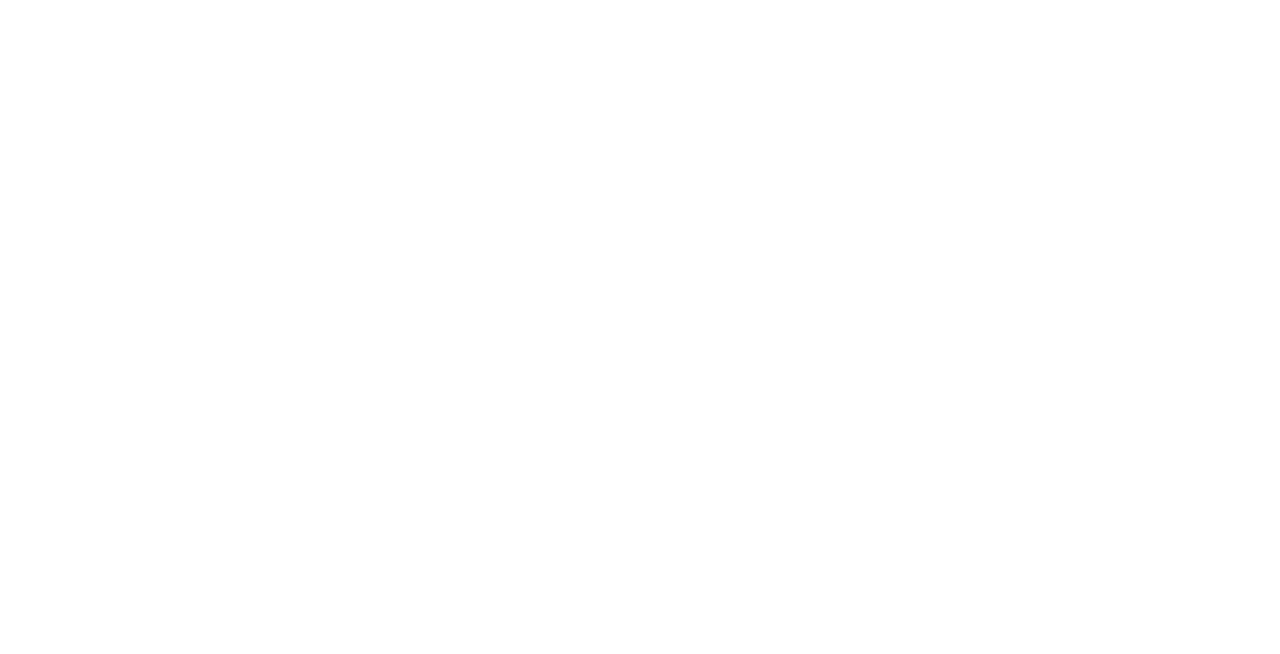
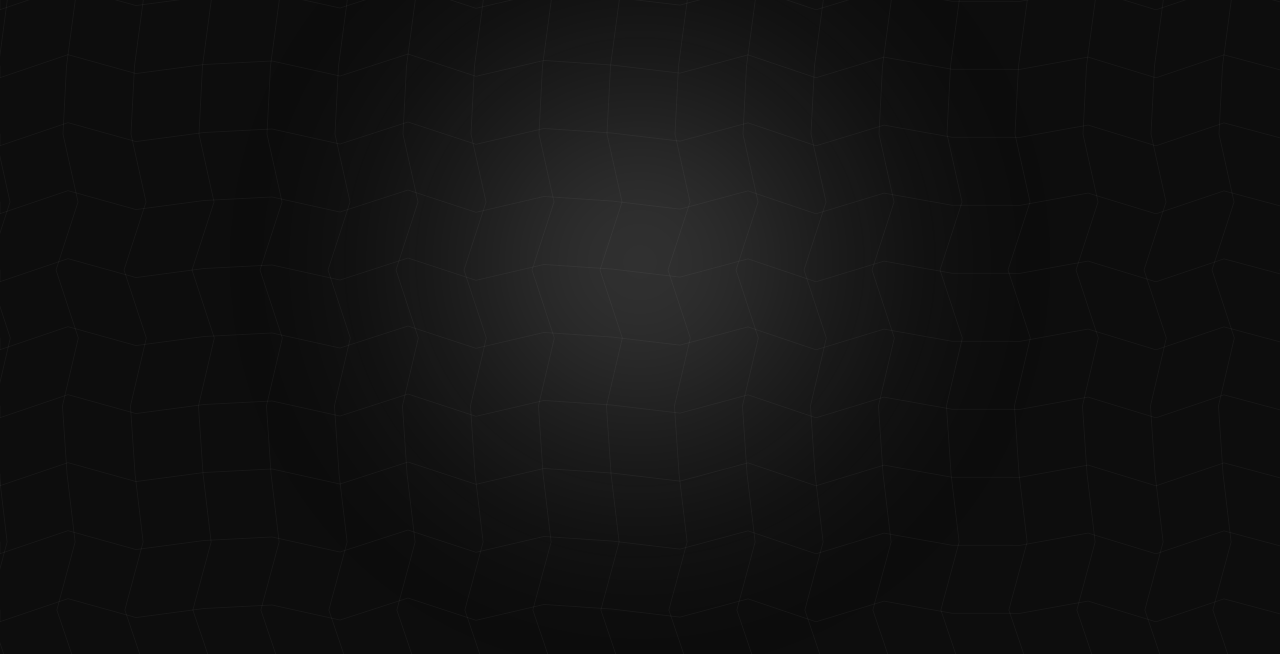
Before and after one commit to MontGovia/montgovia.github.io, a Next.js app: page / in a window 1280 px wide. Shown: the part 138-792 px from the top of the page. Built offline with nearby package versions, Linux system fonts and the light colour scheme.

Commit message:
feat: implement animated background effects with AnimatedGrid and GlowingBlob components

```diff
--- a/src/app/globals.css
+++ b/src/app/globals.css
@@ -1,9 +1,9 @@
 @import "tailwindcss";
 
 :root {
-
+    --primary: #0d0d0d;
 }
 
 @theme inline {
-
+    --color-primary: var(--primary);
 }
--- a/src/app/layout.tsx
+++ b/src/app/layout.tsx
@@ -18,7 +18,7 @@
     openGraph: {
         title: "MontGovia",
         description: "Somos Montgovia, un dúo que combina distintas habilidades para crear soluciones y proyectos útiles para empresas e individuos.",
-        url: "https://montgovia.com",
+        url: "https://montgovia.online",
         siteName: "MontGovia",
         images: [
             {
@@ -41,7 +41,7 @@
     return (
         <html lang="en">
             <body
-                    className={`${roboto.variable} antialiased`}
+                className={`${roboto.variable} antialiased bg-primary`}
             >
                 {children}
             </body>
--- a/src/app/page.tsx
+++ b/src/app/page.tsx
@@ -1,9 +1,22 @@
-import Image from "next/image";
+"use client"
+
+import AnimatedGrid from "@/components/ui/AnimatedGrid";
+import GlowingBlob from "@/components/ui/GlowingBlob";
+import { useIsDesktop } from "@/hooks/DeviceDetector";
 
 export default function Home() {
+    const isDesktop = useIsDesktop(false);
     return (
-        <main className="flex flex-col items-center w-full min-h-screen text-white bg-primary">
+        <div className="w-full min-h-screen">
 
-        </main>
+            {/* Content */}
+            <main className="flex flex-col items-center text-white">
+
+            </main>
+
+            {/* Background Effects */}
+            {isDesktop && <GlowingBlob />}
+            <AnimatedGrid />
+        </div>
     );
 }
--- /dev/null
+++ b/src/components/ui/AnimatedGrid.tsx
@@ -0,0 +1,104 @@
+"use client"
+import { useEffect, useRef } from "react";
+
+export default function AnimatedGrid() {
+    const canvasRef = useRef<HTMLCanvasElement | null>(null);
+
+    useEffect(() => {
+        const canvas = canvasRef.current;
+        if (!canvas) return;
+        const ctx = canvas.getContext("2d");
+        if (!ctx) return;
+
+        const dpr = Math.max(1, window.devicePixelRatio || 1);
+        let width = 0;
+        let height = 0;
+        let raf = 0;
+        const start = performance.now();
+
+        const config = {
+            spacing: 68,
+            amplitude: 12,
+            speed: 0.0018,
+            color: "rgba(255,255,255,0.045)",
+            strokeWidth: 1,
+        };
+
+        function resize() {
+            const w = window.innerWidth;
+            const h = window.innerHeight;
+            if (w === width && h === height) return;
+            width = w;
+            height = h;
+
+            if (canvas && ctx) {
+                canvas.style.width = `${width}px`;
+                canvas.style.height = `${height}px`;
+                canvas.width = Math.floor(w * dpr);
+                canvas.height = Math.floor(h * dpr);
+
+                ctx.setTransform(dpr, 0, 0, dpr, 0, 0); // draw in CSS pixels
+            }
+        }
+
+        function draw(now: number) {
+            const time = now - start;
+
+            if (ctx) {
+                ctx.clearRect(0, 0, width, height); // clear whole canvas
+                ctx.lineWidth = config.strokeWidth;
+                ctx.strokeStyle = config.color;
+                ctx.lineCap = "round";
+
+                // X lines
+                for (let y = 0; y < height + config.spacing; y += config.spacing) {
+                    ctx.beginPath();
+                    ctx.moveTo(0, y);
+                    for (let x = 0; x < width + config.spacing; x += config.spacing) {
+                        const offsetY = Math.sin((x * 0.5 + time * config.speed)) * config.amplitude;
+                        ctx.lineTo(x, y + offsetY);
+                    }
+                    ctx.stroke();
+                }
+
+                // Y lines
+                for (let x = 0; x < width + config.spacing; x += config.spacing) {
+                    ctx.beginPath();
+                    ctx.moveTo(x, 0);
+                    for (let y = 0; y < height + config.spacing; y += config.spacing) {
+                        const offsetX = Math.sin((y * 0.5 + time * config.speed)) * config.amplitude;
+                        ctx.lineTo(x + offsetX, y);
+                    }
+                    ctx.stroke();
+                }
+            }
+
+            raf = requestAnimationFrame(draw);
+        }
+
+        // Resize Listener
+        const ro = typeof ResizeObserver !== "undefined"
+            ? new ResizeObserver(resize)
+            : null;
+        ro?.observe(document.body);
+
+        // Initial call
+        resize();
+        raf = requestAnimationFrame(draw);
+
+        // Cleanup
+        return () => {
+            cancelAnimationFrame(raf);
+            ro?.disconnect();
+        };
+    }, []);
+
+    return (
+        <canvas
+            ref={canvasRef}
+            aria-hidden
+            className="pointer-events-none fixed left-0 top-0 -z-10 h-full w-full"
+            style={{ willChange: "transform" }}
+        />
+    );
+}
--- /dev/null
+++ b/src/components/ui/GlowingBlob.tsx
@@ -0,0 +1,58 @@
+"use client";
+import { useEffect, useRef } from "react";
+
+export default function GlowingBlob() {
+    const ref = useRef<HTMLDivElement | null>(null);
+
+    useEffect(() => {
+        const blob = ref.current;
+        if (!blob) return;
+
+        let mouseX = window.innerWidth / 2;
+        let mouseY = window.innerHeight / 2;
+        let x = mouseX;
+        let y = mouseY;
+
+        const onMove = (e: MouseEvent) => {
+            mouseX = e.clientX;
+            mouseY = e.clientY;
+        };
+        const onTouch = (e: TouchEvent) => {
+            if (e.touches && e.touches[0]) {
+                mouseX = e.touches[0].clientX;
+                mouseY = e.touches[0].clientY;
+            }
+        };
+
+        window.addEventListener("mousemove", onMove);
+        window.addEventListener("touchmove", onTouch, { passive: true });
+
+        let raf = 0;
+        const loop = () => {
+            x += (mouseX - x) * 0.14;
+            y += (mouseY - y) * 0.14;
+            blob.style.transform = `translate3d(${x - 300}px, ${y - 300}px, 0)`;
+            raf = requestAnimationFrame(loop);
+        };
+        raf = requestAnimationFrame(loop);
+
+        return () => {
+            cancelAnimationFrame(raf);
+            window.removeEventListener("mousemove", onMove);
+            window.removeEventListener("touchmove", onTouch);
+        };
+    }, []);
+
+    return (
+        <div
+            ref={ref}
+            aria-hidden
+            className="pointer-events-none fixed left-0 top-0 -z-10 w-[600px] h-[600px] rounded-full opacity-20 blur-3xl filter"
+            style={{
+                background:
+                    "radial-gradient(circle,rgba(255, 255, 255, 1) 0%, rgba(71, 71, 71, 1) 50%, rgba(46, 46, 46, 0.03) 99%)",
+                willChange: "transform",
+            }}
+        />
+    );
+}
--- /dev/null
+++ b/src/hooks/DeviceDetector.tsx
@@ -0,0 +1,37 @@
+"use client"
+import { useEffect, useState } from "react";
+
+enum DeviceType {
+    Mobile = "mobile",
+    Desktop = "desktop",
+}
+
+function determineDeviceType(): DeviceType {
+    if (typeof window === "undefined") return DeviceType.Desktop;
+    return window.innerWidth <= 767 ? DeviceType.Mobile : DeviceType.Desktop;
+}
+export function useIsDesktop(initial = false) {
+    const [desktop, setDesktop] = useState<boolean>(initial);
+
+    useEffect(() => {
+        function update() {
+            setDesktop(determineDeviceType() === DeviceType.Desktop);
+        }
+
+        // Initial call
+        update();
+
+        // Resize Listener
+        const ro = typeof ResizeObserver !== "undefined"
+            ? new ResizeObserver(update)
+            : null;
+        ro?.observe(document.body);
+
+        // Cleanup
+        return () => {
+            ro?.disconnect();
+        };
+    }, []);
+
+    return desktop;
+}
```
Lines whose indentation alone changed are shown as unchanged.
